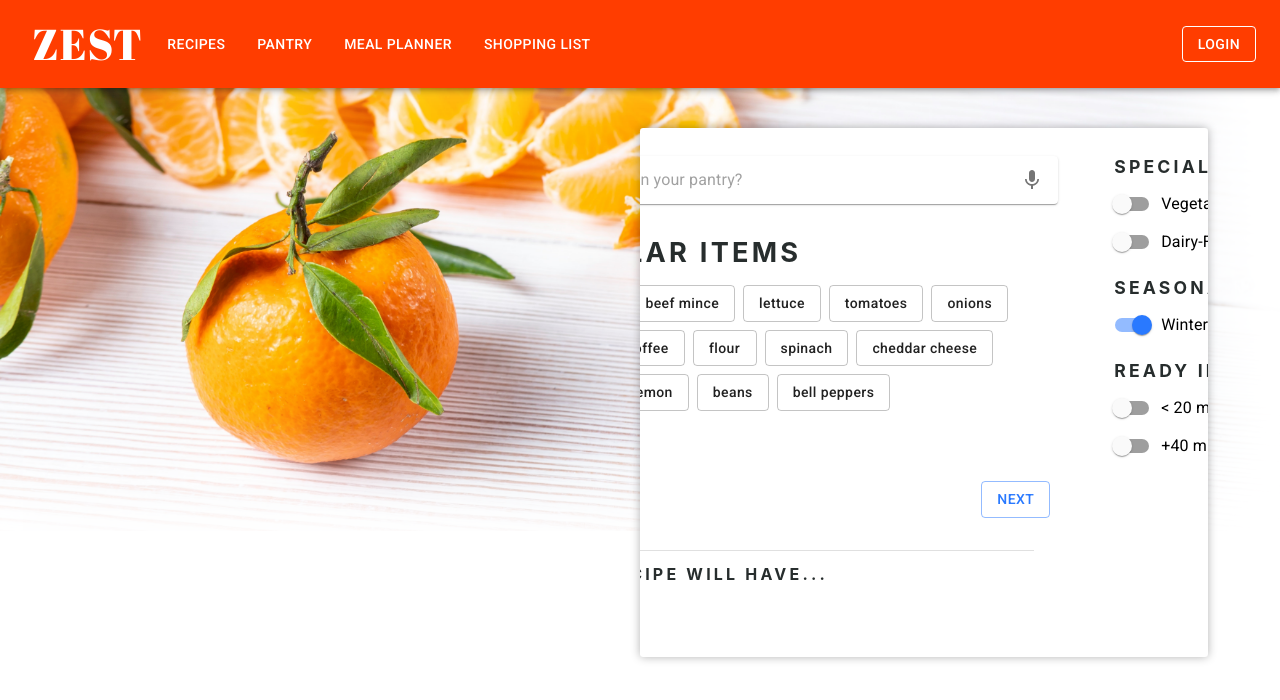
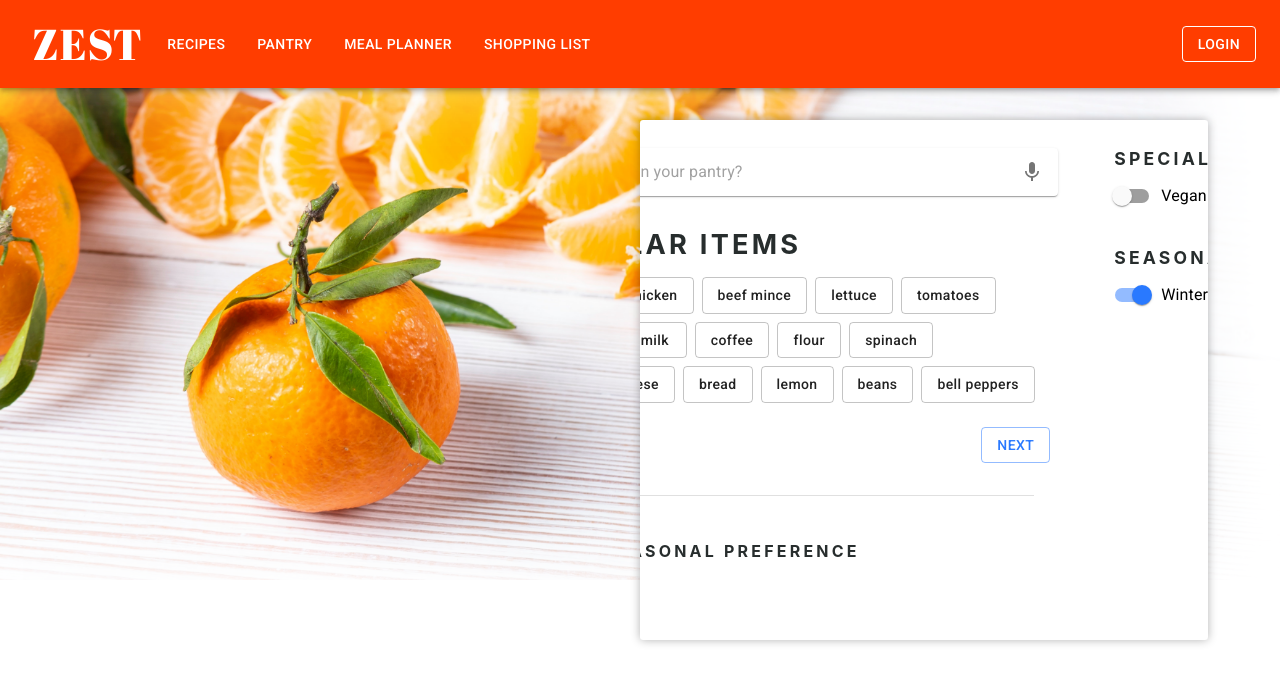
Before and after one commit to rainy-city-trio/project-frontend, a React (Create React App) app: page / in a window 1280 px wide. Both pictures are taken after a click on the label "Winter". Shown: the top 700 px of the page. Built offline with nearby package versions, Linux system fonts and the light colour scheme.

Commit message:
extra animations added to SearchWindow

```diff
--- a/src/App.css
+++ b/src/App.css
@@ -2,6 +2,13 @@
   text-align: center;
 }
 
-.nextCard {
-  margin-left: -45vw
+section {
+  /* background-color: blue; */
+  max-height: 19.2rem;
+  overflow: hidden;
+  transition: max-height 0.2s linear;
 }
+
+.bigWindow {
+  top: 7.5rem !important;
+}
--- a/src/App.js
+++ b/src/App.js
@@ -1,4 +1,5 @@
 import React, { Component } from 'react';
+import './App.css'
 import { createMuiTheme } from '@material-ui/core/styles';
 import { ThemeProvider } from '@material-ui/styles';
 import { blue } from '@material-ui/core/colors';
@@ -25,57 +26,73 @@ const theme = createMuiTheme({
 class App extends Component {
   state = {
     popularItems: ['eggs', 'chicken', 'beef mince', 'lettuce', 'tomatoes', 'onions', 'milk', 'coffee', 'flour', 'spinach', 'cheddar cheese', 'bread', 'lemon', 'beans', 'bell peppers'],
-    // filteredItems: [],
+    recipes: [
+      {id: 1, title: 'tuna pasta bake', ingredients: ['pasta', 'butter', 'plain flour', 'milk', 'cheddar cheese', 'tuna', 'sweetcorn', 'parsley'], image: 'https://rct-project.s3.eu-west-2.amazonaws.com/tuna-pasta-bake.jpg', url: "www.bbcgoodfood.com/recipes/9649/tuna-pasta-bake", prepTime: 30, special: ['']}
+    ],
     newSearch: {
-      ingredients: ['eggs'],
-      dietaryR: '',
-      season: '',
+      ingredients: [],
+      dietaryR: [],
+      seasons: [],
       readyIn: null
     },
     stepCount: 0,
     margin: 0
   }
   onClickPopular = (e) => {
-    // console.log(e.target.innerText);
+    let newSearch = { ...this.state.newSearch };
     let ingredients = [...this.state.newSearch.ingredients, e.target.innerText];
+    newSearch.ingredients = ingredients;
     this.setState({
-      newSearch: {
-        ingredients
-      }
+      newSearch
     })
   }
   deleteIngredient = (token) => {
-    // console.log(token);
+    let newSearch = { ...this.state.newSearch };
     let ingredients = [...this.state.newSearch.ingredients].filter(ingredient => {
       return (ingredient !== token)
     });
-    // console.log('deleteIngredient', ingredients)
+    newSearch.ingredients = ingredients;
     this.setState({
-      newSearch: {
-        ingredients
-      }
+      newSearch
     })
   }
-
-  keyListener = (e) => {
+  deleteSeason = (token) => {
+    let newSearch = { ...this.state.newSearch };
+    let seasons = [...this.state.newSearch.seasons].filter(season => {
+      return (season !== token)
+    });
+    newSearch.seasons = seasons;
+    this.setState({
+      newSearch
+    })
+  }
+  deleteReqs = (token) => {
+    let newSearch = { ...this.state.newSearch };
+    let reqs = [...this.state.newSearch.dietaryR].filter(req => {
+      return (req !== token)
+    });
+    newSearch.dietaryR = reqs;
+    this.setState({
+      newSearch
+    })
+  }
+  keyListener = (e) => {    // console.log(document.querySelector('.makeStyles-stepper-114'));
     let value = e.target.value;
-    console.log(value, e.keyCode);
     if (e.keyCode === 13 && value.length > 0) {
+      let newSearch = { ...this.state.newSearch };
       let ingredients = [...this.state.newSearch.ingredients, value];
-      console.log(ingredients);
+      newSearch.ingredients = ingredients;
       this.setState({
-        newSearch: {
-          ingredients
-        }
+        newSearch
       })
       e.target.value = '';
     }
-    // // console.log(tokens);
   }
-
   nextStep = () => {
-    // console.log(document.querySelector('.makeStyles-stepper-114'));
-    let stepper = document.querySelector('.makeStyles-stepper-114');
+    if (this.state.newSearch.ingredients.length === 0) {
+      alert('no ingredients selected!')
+    } else {
+      let stepper = document.querySelector('.mainSearch > div > div');
       let stepCount = this.state.stepCount + 1;
       let margin = this.state.margin - 45;
       this.setState({
@@ -83,13 +100,13 @@ class App extends Component {
         margin
       })
       stepper.style.cssText = `margin-left: ${margin}vw`;
-    // let stepper = e.target.parentNode.parentNode.parentNode.children[0].children[0];
-    // stepper.style.cssText = "margin-left: -45vw";
     }
 
+  }
   prevStep = () => {
-    let stepper = document.querySelector('.makeStyles-stepper-114');
-    let stepCount = this.state.stepCount -1 ;
+    let stepper = document.querySelector('.mainSearch > div > div');
+
+    let stepCount = this.state.stepCount - 1;
     let margin = this.state.margin + 45;
     stepper.style.cssText = `margin-left: ${margin}vw`;
     this.setState({
@@ -98,20 +115,57 @@ class App extends Component {
     })
 
   }
+  toggleSpecial = (req) => {
+    let newSearch = { ...this.state.newSearch };
+    if (newSearch.dietaryR.indexOf(req) === -1) {
+      let dietaryR = [...this.state.newSearch.dietaryR, req];
+      newSearch.dietaryR = dietaryR;
+      this.setState({
+        newSearch
+      })
+    } else {
+      let dietaryR = [...this.state.newSearch.dietaryR];
+      dietaryR.splice(newSearch.dietaryR.indexOf(req), 1);
+      newSearch.dietaryR = dietaryR;
+      this.setState({
+        newSearch
+      })
+    }
+  }
+  toggleSeason = (season) => {
+    let newSearch = { ...this.state.newSearch };
+    if (newSearch.seasons.indexOf(season) === -1) {
+      let seasons = [...this.state.newSearch.seasons, season];
+      newSearch.seasons = seasons;
+      this.setState({
+        newSearch
+      })
+    } else {
+      let seasons = [...this.state.newSearch.seasons];
+      seasons.splice(newSearch.seasons.indexOf(season), 1);
+      newSearch.seasons = seasons;
+      this.setState({
+        newSearch
+      })
+    }
+
+  }
   render() {
     return (
       <ThemeProvider theme={theme}>
         <NavBar />
-        <Billboard  state={this.state}
+        <Billboard state={this.state}
           keyListener={this.keyListener}
           onClickPopular={this.onClickPopular}
           deleteIngredient={this.deleteIngredient}
+          deleteSeason={this.deleteSeason}
+          deleteReqs={this.deleteReqs}
           nextStep={this.nextStep}
           prevStep={this.prevStep}
+          toggleSpecial={this.toggleSpecial}
+          toggleSeason={this.toggleSeason}
         />
 
-        {/* <Button color="primary">Primary</Button>
-        <Button color="secondary">Secondary</Button> */}
       </ThemeProvider>
     );
   }
--- a/src/components/Billboard.js
+++ b/src/components/Billboard.js
@@ -1,6 +1,6 @@
 import React from 'react'
 import { makeStyles } from '@material-ui/core/styles'
-import billboard from './../img/cropped2.png'
+import billboard from './../img/cropped33.png'
 import SearchWindow from './SearchWindow'
 
 const useStyles = makeStyles(theme => ({
@@ -19,7 +19,7 @@ const useStyles = makeStyles(theme => ({
     width: '100%',
     height: '100%',
     opacity: 1,
-    boxShadow: 'inset -90px -50px 80px 0px rgba(255,255,255,1)'
+    boxShadow: 'inset -90px -30px 80px 0px rgba(255,255,255,1)'
   }
 }));
 
@@ -37,8 +37,12 @@ const Billboard = (props) => {
                     keyListener={props.keyListener}
                     onClickPopular={props.onClickPopular}
                     deleteIngredient={props.deleteIngredient}
+                    deleteReqs={props.deleteReqs}
+                    deleteSeason={props.deleteSeason}
                     nextStep={props.nextStep}
                     prevStep={props.prevStep}
+                    toggleSpecial={props.toggleSpecial}
+                    toggleSeason={props.toggleSeason}
                     />
     </div>
   )
--- a/src/components/SearchWindow.js
+++ b/src/components/SearchWindow.js
@@ -1,4 +1,5 @@
 import React from 'react'
+import './../App.css'
 import { makeStyles } from '@material-ui/core/styles'
 import Paper from '@material-ui/core/Paper';
 import InputBase from '@material-ui/core/InputBase';
@@ -6,7 +7,9 @@ import IconButton from '@material-ui/core/IconButton';
 import SearchIcon from '@material-ui/icons/Search';
 import MicIcon from '@material-ui/icons/Mic';
 import Button from '@material-ui/core/Button';
-import { Chip, Divider, FormControl, FormLabel, RadioGroup, FormControlLabel, Radio, Switch } from '@material-ui/core';
+import { Chip, Divider, FormControl, RadioGroup, FormControlLabel, Switch, Fade } from '@material-ui/core';
+import { purple } from '@material-ui/core/colors';
+// import HUE from '@material-ui/core/colors/HUE';
 // import {deepOrange} from '@material-ui/core/colors'
 // import RemoveCircleOutlineIcon from '@material-ui/icons/RemoveCircleOutline'
 
@@ -17,7 +20,6 @@ const useStyles = makeStyles(theme => ({
         alignItems: 'center',
         width: "100%",
         marginBottom: '2rem'
-
     },
     input: {
         // marginLeft: 8,
@@ -27,25 +29,26 @@ const useStyles = makeStyles(theme => ({
         padding: 10,
     },
     divider: {
-        width: 1,
-        height: 28,
-        margin: 4,
+        marginTop: '2rem',
+        marginBottom: '2rem'
     },
     searchWindow: {
+        // transition: 'all 2s',
         overflow: 'hidden',
         zIndex: 0,
         backgroundColor: 'white',
         // opacity: '.6',
         borderRadius: '.2rem',
         position: 'absolute',
-        top: '8rem',
+        top: '17rem',
         left: '50%',
         // transform: 'translate(-50%, -50%)',
         width: '40vw',
         height: 'auto',
         padding: '2.2%',
         boxShadow: '0px 0px 10px rgba(0,0,0,.3)',
-        marginBottom: 0
+        marginBottom: 0,
+        transition: 'top .2s linear'
         // border: '1px solid rgba(0,0,0,.1)'
     },
     textField: {
@@ -71,7 +74,8 @@ const useStyles = makeStyles(theme => ({
         marginBottom: '.5rem'
     },
     chip: {
-        marginRight: '.3rem'
+        marginRight: '.3rem',
+        marginBottom: '.3rem'
     },
     nextSubmit: {
         display: 'flex',
@@ -79,15 +83,12 @@ const useStyles = makeStyles(theme => ({
         // backgroundColor: 'blue',
         justifyContent: 'space-between'
     },
-    nextButton: {
-        // marginTop: '1rem',
-        marginBottom: '2rem'
-    },
+
     steppersContainer: {
         display: 'flex',
         width: '3000px',
         marginLeft: 0,
-        transition: 'margin-left 2s'
+        // transition: 'margin-left 2s'
     },
     stepper: {
         width: '40vw',
@@ -97,7 +98,7 @@ const useStyles = makeStyles(theme => ({
     group: {
         display: 'inline',
         marginTop: '.5rem',
-        marginBottom: '1rem'
+        marginBottom: '2rem'
     },
     popular: {
         marginTop: '1rem',
@@ -109,36 +110,74 @@ const useStyles = makeStyles(theme => ({
         letterSpacing: '.2rem',
         color: '#272D2D',
         margin: '0rem'
+    },
+    hiddenButton: {
+        opacity: 0
+    },
+    hiddenSearch: {
+        maxHeight: '0rem'
+        // opacity: 0,
+        // transition: 'height .3s'
     }
 }));
 
 const SearchWindow = (props) => {
-    console.log('search', props.state);
-    const { popularItems, newSearch } = props.state;
-
-
-
+    // constants and variables
+    const { popularItems, newSearch, stepCount } = props.state;
+    const reqs = ['Vegan', 'Vegetarian', 'Gluten-Free'];
+    const seasons = ['Winter', 'Spring', 'Summer', 'Autumn'];
     const classes = useStyles();
 
+    // popularRender filters out selected ingredients from the popular item list
+    // if user enters a popular item in the new search,
+    // item will be filtered out from the popular item list
     let popularRender = popularItems.filter(item => {
         return newSearch.ingredients.indexOf(item) === -1
     });
-    console.log('popularRender', popularRender)
 
+    // rendering of (filtered) popular item list
     const popularItemList = popularRender.map((item, index) => {
         return <Button onClick={props.onClickPopular} className={classes.button} variant="outlined" key={index}>
             {item}
         </Button>
     })
+    // rendering of all ingredients selected
     const tagList = newSearch.ingredients.map((token, index) => {
-        return <Chip label={token} className={classes.chip} key={index} onDelete={() => { props.deleteIngredient(token) }} />
+        return (<Fade in="true">
+                    <Chip   label={token}
+                            variant="outlined"
+                            category="ingredients"
+                            className={classes.chip}
+                            key={index}
+                            onDelete={() => { props.deleteIngredient(token) }} />
+                </Fade>)
+    })
+    // rendering of all requirements selected
+    const reqList = newSearch.dietaryR.map((req, index) => {
+        return (<Fade in="true">
+                    <Chip   label={req}
+                            variant="outlined"
+                            category="dietaryR"
+                            className={classes.chip}
+                            key={index}
+                            onDelete={() => { props.deleteReqs(req) }} />
+                </Fade>)
+    })
+    // rendering of all seasons selected
+    const seasonList = newSearch.seasons.map((season, index) => {
+        return (<Fade in="true">
+                    <Chip   label={season}
+                            variant="outlined"
+                            category="seasons"
+                            className={classes.chip}
+                            key={index}
+                            onDelete={() => { props.deleteSeason(season) }} />
+                </Fade>)
     })
     return (
-        <div className={classes.searchWindow}>
+        <div className={`mainSearch ${classes.searchWindow} ${(newSearch.ingredients.length === 0 && newSearch.seasons.length === 0 && newSearch.dietaryR.length === 0) ? ('') : ('bigWindow')}`}>
             <div className={classes.steppersContainer}>
                 <div className={classes.stepper}>
-
-
                     <Paper className={classes.root}>
                         <IconButton className={classes.iconButton} aria-label="Menu">
                             <SearchIcon />
@@ -170,28 +209,26 @@ const SearchWindow = (props) => {
                             aria-label="special-diet"
                             name="special-diet"
                             className={classes.group}
-
                         >
-
-                            <FormControlLabel value="Vegetarian" control={<Switch />} label="Vegetarian" />
-                            <FormControlLabel value="Vegan" control={<Switch />} label="Vegan" />
-                            <FormControlLabel value="Gluten-Free" control={<Switch />} label="Gluten-Free" />
-                            <FormControlLabel value="Dairy-Free" control={<Switch />} label="Dairy-Free" />
-                            <FormControlLabel value="Nut-Free" control={<Switch />} label="Nut-Free" />
+                            {reqs.map(req => {
+                                return (
+                                    <FormControlLabel value={req} control={<Switch checked={(newSearch.dietaryR.includes(req)) ? (true) : (false)} />} label={req} onClick={() => { props.toggleSpecial(req) }} />
+                                )
+                            })}
                         </RadioGroup>
                         <h1 className={classes.thirdHeading}>Seasonal</h1>
                         <RadioGroup
                             aria-label="seasonal"
                             name="seasonal"
                             className={classes.group}
-
                         >
-                            <FormControlLabel value="Winter" control={<Switch />} label="Winter" />
-                            <FormControlLabel value="Spring" control={<Switch />} label="Spring" />
-                            <FormControlLabel value="Summer" control={<Switch />} label="Summer" />
-                            <FormControlLabel value="Autumn" control={<Switch />} label="Autumn" />
+                            {seasons.map(season => {
+                                return (
+                                    <FormControlLabel value={season} control={<Switch checked={(newSearch.seasons.includes(season)) ? (true) : (false)} />} label={season} onClick={() => { props.toggleSeason(season) }} />
+                                )
+                            })}
                         </RadioGroup>
-                        <h1 className={classes.thirdHeading}>Ready In...</h1>
+                        {/* <h1 className={classes.thirdHeading}>Ready In...</h1>
                         <RadioGroup
                             aria-label="ready-in"
                             name="ready-in"
@@ -202,7 +239,7 @@ const SearchWindow = (props) => {
                             <FormControlLabel value="Spring" control={<Switch />} label="20-30 minutes" />
                             <FormControlLabel value="Summer" control={<Switch />} label="30-40 minutes" />
                             <FormControlLabel value="Autumn" control={<Switch />} label="+40 minutes" />
-                        </RadioGroup>
+                        </RadioGroup> */}
                     </FormControl>
                 </div>
                 <div className={classes.stepper}>
@@ -229,14 +266,29 @@ const SearchWindow = (props) => {
                 </div>
             </div>
 
-            <div className={classes.nextSubmit}>
-                <Button variant="outlined" color="secondary" className={classes.nextButton} onClick={props.prevStep}>BACK</Button>
-
+            <div className={`prevNext ${classes.nextSubmit}`}>
+                <Button variant="outlined" color="secondary" className={(stepCount === 0) ? (classes.hiddenButton) : ('')} onClick={props.prevStep} disabled={(stepCount === 0) ? (true) : (false)}>BACK</Button>
                 <Button variant="outlined" color="secondary" className={classes.nextButton} onClick={props.nextStep}>NEXT</Button>
             </div>
-            <Divider variant="middle" />
-            <h2 className={classes.secondHeading}>Your recipe will have...</h2>
-            {tagList}
+            <section className={`${(newSearch.ingredients.length === 0 && newSearch.seasons.length === 0 && newSearch.dietaryR.length === 0) ? (classes.hiddenSearch) : ('')}`}>
+                <Divider className={classes.divider} variant="middle" />
+
+                <section className={`${(newSearch.ingredients.length === 0) ? (classes.hiddenSearch) : ('')}`}>
+
+                    <h2 className={classes.secondHeading}>Your items</h2>
+                    {tagList}
+                </section>
+                <section className={`${(newSearch.dietaryR.length === 0) ? (classes.hiddenSearch) : ('')}`}>
+
+                    <h2 className={classes.secondHeading}>Your dietary requirements</h2>
+                    {reqList}
+                </section>
+                <section className={`${(newSearch.seasons.length === 0) ? (classes.hiddenSearch) : ('')}`}>
+
+                    <h2 className={classes.secondHeading}>your seasonal preference</h2>
+                    {seasonList}
+                </section>
+            </section>
         </div>
     )
 
```
Also changed, not shown: src/img/cropped33.png (added). Lines whose indentation alone changed are shown as unchanged.
